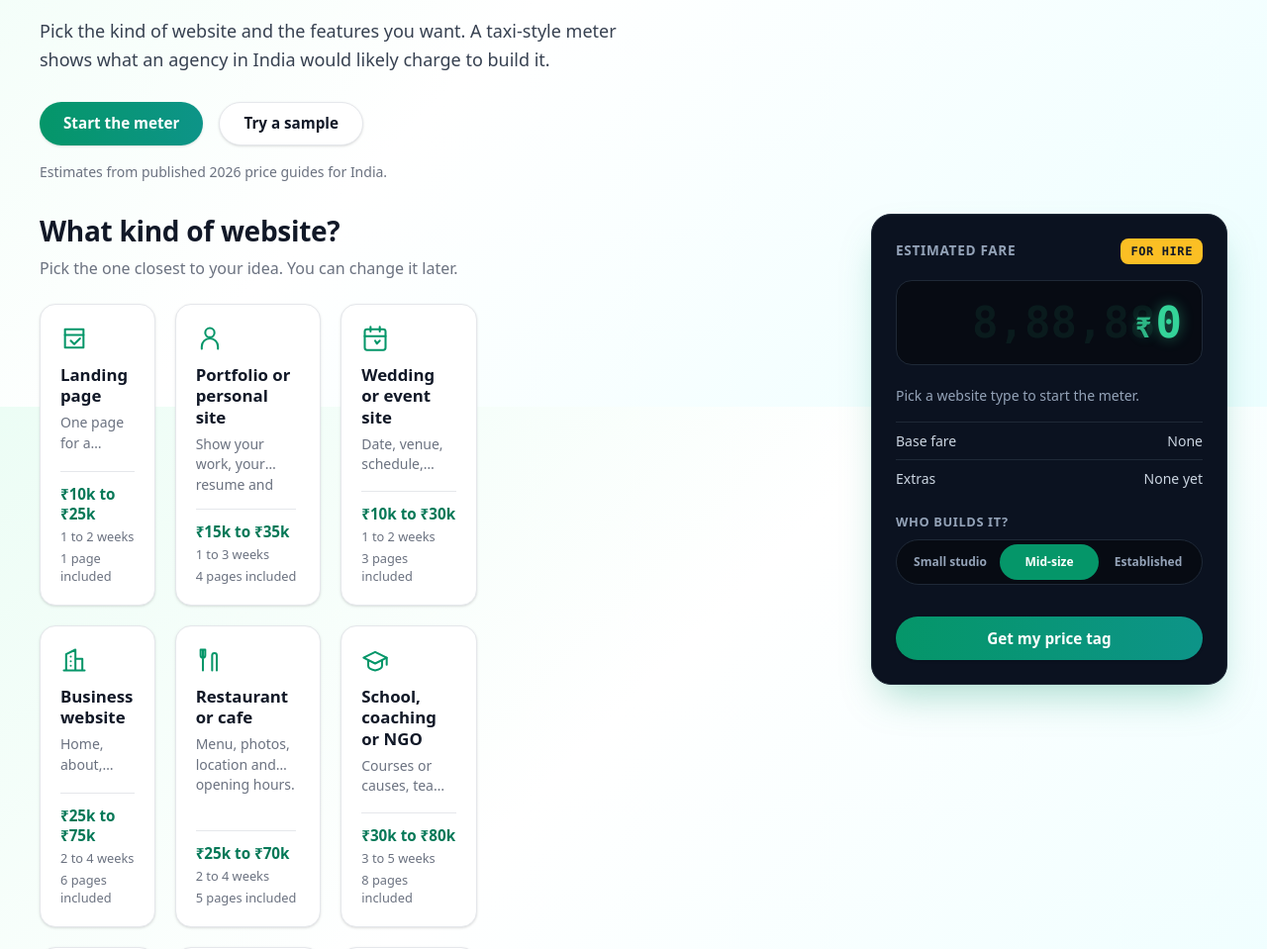
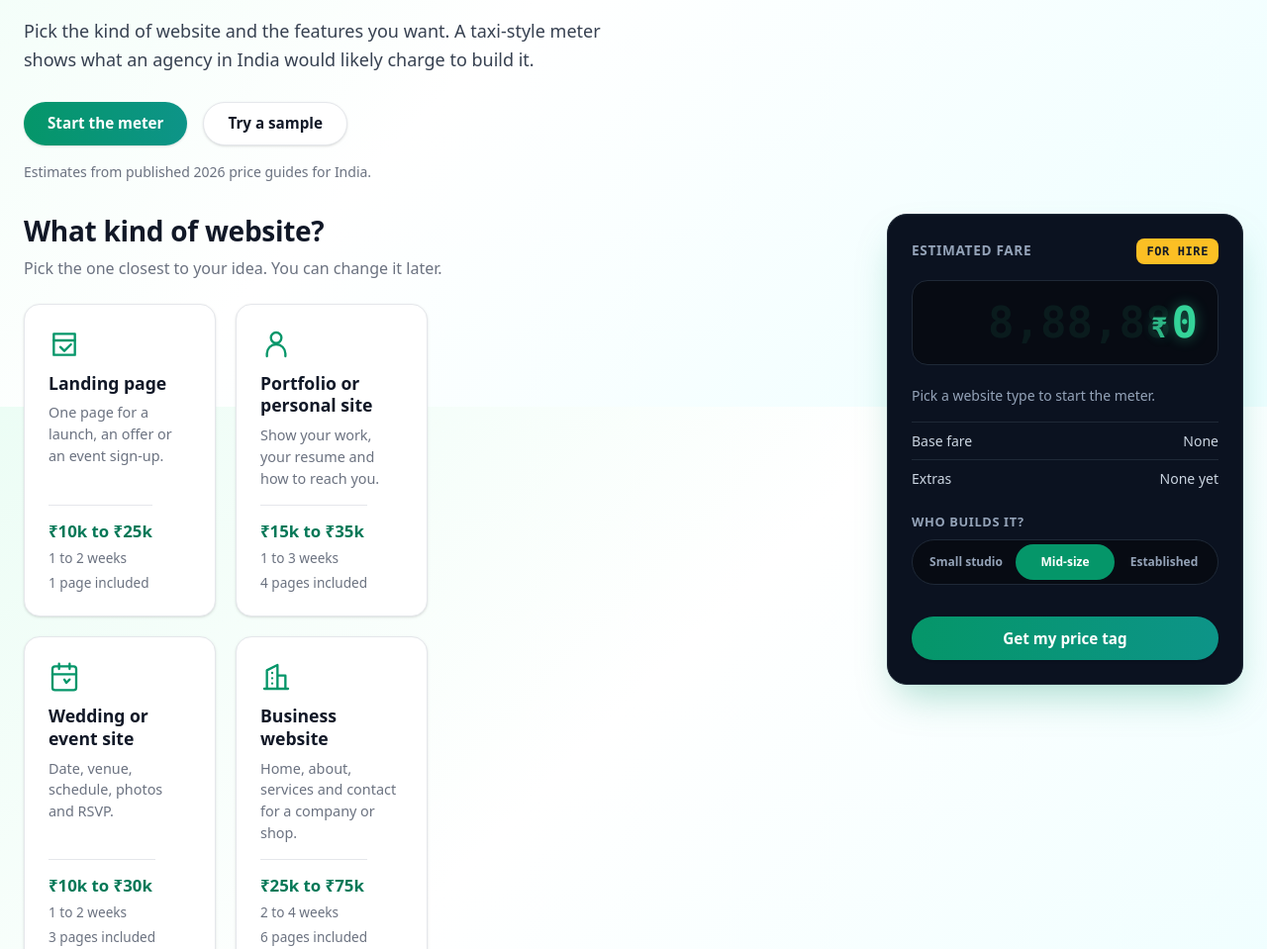
Before and after one commit to Pradeep-B28/Website_Price, a plain HTML site: page index.html in a window 1280 px wide. Shown: the part 389-1348 px from the top of the page at 99% size. Drawn offline with Linux system fonts and the light colour scheme.

Commit message:
Fix: clean reload, browser back navigation, stepper links, and spacious card grid

```diff
--- a/config.js
+++ b/config.js
@@ -5,7 +5,7 @@ export const CONFIG = {
   version: "1.0.0",
 
   // The live address, no slash at the end. Set in Phase 4 (deploy). Used for share links and link previews.
-  siteUrl: "",
+  siteUrl: "https://website-price-three.vercel.app",
 
   // Sales WhatsApp: digits only, country code first, 11 to 15 digits. Empty hides the "Talk to us" button.
   salesWhatsApp: "",
--- a/index.html
+++ b/index.html
@@ -12,13 +12,14 @@
 
   <!-- Open Graph / Link Previews -->
   <meta property="og:type" content="website">
+  <meta property="og:url" content="https://website-price-three.vercel.app">
   <meta property="og:title" content="What would your dream website cost?">
   <meta property="og:description" content="Pick the features. Watch the meter. Then learn to build it yourself.">
-  <meta property="og:image" content="assets/og-image.png">
+  <meta property="og:image" content="https://website-price-three.vercel.app/assets/og-image.png">
   <meta name="twitter:card" content="summary_large_image">
   <meta name="twitter:title" content="What would your dream website cost?">
   <meta name="twitter:description" content="Pick the features. Watch the meter. Then learn to build it yourself.">
-  <meta name="twitter:image" content="assets/og-image.png">
+  <meta name="twitter:image" content="https://website-price-three.vercel.app/assets/og-image.png">
 
   <link rel="icon" type="image/svg+xml" href="favicon.svg">
   <link rel="icon" type="image/png" href="assets/favicon.png">
@@ -187,7 +188,7 @@
         Pick the kind of website and the features you want. A taxi-style meter shows what an agency in India would likely charge to build it.
       </p>
       <div class="hero-actions">
-        <a href="#step-1" class="btn btn-primary">Start the meter</a>
+        <button type="button" id="hero-start-btn" class="btn btn-primary">Start the meter</button>
         <button id="hero-sample-btn" class="btn btn-secondary">Try a sample</button>
       </div>
       <div class="hero-note">Estimates from published 2026 price guides for India.</div>
--- a/js/app.js
+++ b/js/app.js
@@ -24,7 +24,10 @@ function renderAll(options = {}) {
 
   renderReceiptUI(document.getElementById("receipt-container"), state.pick, state.quote, {
     onShare: () => document.getElementById("share")?.scrollIntoView({ behavior: "smooth" }),
-    onEdit: () => document.getElementById("step-2")?.scrollIntoView({ behavior: "smooth" }),
+    onEdit: () => {
+      window.history.pushState({ step: 2 }, "", "#step-2");
+      document.getElementById("step-2")?.scrollIntoView({ behavior: "smooth" });
+    },
     onRestart: handleRestart
   });
 
@@ -52,6 +55,7 @@ function handleSelectType(typeId) {
   state.pick = res.pick;
   savePick(state.pick);
   renderAll({ immediate: false });
+  window.history.pushState({ step: 2 }, "", "#step-2");
   document.getElementById("step-2")?.scrollIntoView({ behavior: "smooth" });
 }
 
@@ -110,6 +114,7 @@ function handleShowReceipt() {
   abortSample();
   setReceiptVisible(true);
   renderAll({ immediate: false });
+  window.history.pushState({ step: 3 }, "", "#step-3");
   document.getElementById("step-3")?.scrollIntoView({ behavior: "smooth" });
 }
 
@@ -118,6 +123,7 @@ function handleRestart() {
   clearPick();
   setReceiptVisible(false);
   renderAll({ immediate: true });
+  window.history.pushState({ step: 1 }, "", window.location.pathname);
   document.getElementById("step-1")?.scrollIntoView({ behavior: "smooth" });
 }
 
@@ -150,6 +156,7 @@ function runSample() {
       document.getElementById("hero-sample-btn")?.removeAttribute("aria-disabled");
       setReceiptVisible(true);
       renderAll({ immediate: false });
+      window.history.pushState({ step: 3 }, "", "#step-3");
       (document.querySelector(".receipt-end-box") || document.getElementById("step-3"))?.scrollIntoView({ behavior: "smooth" });
     }
   }
@@ -176,6 +183,9 @@ function init() {
   state.pick = initial.pick;
   state.fromHash = initial.fromHash;
   if (state.fromHash && state.pick?.type) setReceiptVisible(true);
+  if (!window.history.state) {
+    window.history.replaceState({ step: state.fromHash ? 3 : 1 }, "", window.location.href);
+  }
 
   initTheme();
   const home = document.getElementById("header-home-link");
@@ -187,17 +197,48 @@ function init() {
   const ghost = document.getElementById("meter-ghost-digits");
   if (ghost) ghost.textContent = formatINR(888888);
 
+  const startBtn = document.getElementById("hero-start-btn");
+  if (startBtn) {
+    startBtn.addEventListener("click", () => {
+      abortSample();
+      handleRestart();
+    });
+  }
+
   initTypesUI(document.getElementById("types-grid"), handleSelectType);
   initFeaturesUI(document.getElementById("features-container"), {
     onToggle: handleToggleFeature,
     onCount: handleCountFeature,
     onNext: handleShowReceipt,
-    onBack: () => document.getElementById("step-1")?.scrollIntoView({ behavior: "smooth" })
+    onBack: () => {
+      window.history.pushState({ step: 1 }, "", "#step-1");
+      document.getElementById("step-1")?.scrollIntoView({ behavior: "smooth" });
+    }
   });
   initMeterUI({ onTier: handleTier, onGetPriceTag: handleShowReceipt });
   initShareUI(document.getElementById("share-container"));
   initDSAUI(document.getElementById("dsa-grid"));
   initSourcesUI(document.getElementById("sources-container"));
+
+  document.getElementById("step-pill-1")?.addEventListener("click", () => {
+    abortSample();
+    window.history.pushState({ step: 1 }, "", "#step-1");
+    document.getElementById("step-1")?.scrollIntoView({ behavior: "smooth" });
+  });
+  document.getElementById("step-pill-2")?.addEventListener("click", () => {
+    if (state.pick?.type) {
+      abortSample();
+      window.history.pushState({ step: 2 }, "", "#step-2");
+      document.getElementById("step-2")?.scrollIntoView({ behavior: "smooth" });
+    }
+  });
+  document.getElementById("step-pill-3")?.addEventListener("click", () => {
+    if (isReceiptVisible()) {
+      abortSample();
+      window.history.pushState({ step: 3 }, "", "#step-3");
+      document.getElementById("step-3")?.scrollIntoView({ behavior: "smooth" });
+    }
+  });
 
   const sampleBtn = document.getElementById("hero-sample-btn");
   if (sampleBtn) {
@@ -223,6 +264,19 @@ function init() {
   window.addEventListener("pointerdown", (e) => {
     if (state.sampleRunning && !e.target.closest("#hero-sample-btn")) abortSample();
   }, { passive: true });
+
+  window.addEventListener("popstate", (e) => {
+    const step = e.state?.step || 1;
+    if (step === 3) {
+      setReceiptVisible(true);
+      renderAll({ immediate: true });
+      document.getElementById("step-3")?.scrollIntoView({ behavior: "smooth" });
+    } else if (step === 2) {
+      document.getElementById("step-2")?.scrollIntoView({ behavior: "smooth" });
+    } else {
+      document.getElementById("step-1")?.scrollIntoView({ behavior: "smooth" });
+    }
+  });
 }
 
 if (document.readyState === "loading") document.addEventListener("DOMContentLoaded", init);
--- a/js/store.js
+++ b/js/store.js
@@ -93,12 +93,6 @@ export function loadInitialState() {
     return { pick: hashPick, fromHash: true };
   }
 
-  // 2. Saved pick second
-  const saved = getSavedPick();
-  if (saved && saved.type) {
-    return { pick: saved, fromHash: false };
-  }
-
-  // 3. Fresh pick
+  // 2. Fresh pick on reload (per user request: no old data on refresh)
   return { pick: emptyPick(), fromHash: false };
 }
--- a/styles/components.css
+++ b/styles/components.css
@@ -220,15 +220,15 @@
 
 @media (min-width: 600px) {
   .types-cards-grid {
-    grid-template-columns: repeat(2, 1fr);
-    gap: 18px;
+    grid-template-columns: repeat(2, minmax(0, 1fr));
+    gap: 20px;
   }
 }
 
-@media (min-width: 1024px) {
+@media (min-width: 1400px) {
   .types-cards-grid {
-    grid-template-columns: repeat(3, 1fr);
-    gap: 20px;
+    grid-template-columns: repeat(3, minmax(0, 1fr));
+    gap: 24px;
   }
 }
 
@@ -237,16 +237,18 @@
   background: var(--surface);
   border: 1px solid var(--border);
   border-radius: var(--radius-card);
-  padding: 20px;
+  padding: 24px;
   text-align: left;
   display: flex;
   flex-direction: column;
+  justify-content: space-between;
   box-shadow: var(--shadow-sm);
   transition: transform var(--duration-fast) var(--ease-spring),
               box-shadow var(--duration-fast) var(--ease-standard),
               border-color var(--duration-fast) var(--ease-standard),
               background-color var(--duration-fast) var(--ease-standard);
-  min-height: 180px;
+  min-height: 230px;
+  width: 100%;
 }
 
 @media (hover: hover) {
@@ -295,44 +297,41 @@
 }
 
 .type-icon {
-  width: 28px;
-  height: 28px;
+  width: 32px;
+  height: 32px;
   color: var(--brand);
   transition: transform var(--duration-fast) var(--ease-spring);
 }
 
 .type-name {
   font-weight: 800;
-  font-size: 1.05rem;
+  font-size: 1.1rem;
   line-height: 1.3;
-  margin-bottom: 6px;
+  margin-bottom: 8px;
   color: var(--text);
 }
 
 .type-desc {
-  font-size: 0.875rem;
-  line-height: 1.45;
+  font-size: 0.9rem;
+  line-height: 1.5;
   color: var(--muted);
   margin-bottom: 16px;
-  display: -webkit-box;
-  -webkit-line-clamp: 2;
-  -webkit-box-orient: vertical;
-  overflow: hidden;
   flex-grow: 1;
 }
 
 .type-meta {
   display: flex;
   flex-direction: column;
-  gap: 4px;
+  gap: 6px;
   border-top: 1px solid var(--border);
-  padding-top: 12px;
-  font-size: 0.8rem;
+  padding-top: 14px;
+  font-size: 0.85rem;
+  margin-top: auto;
 }
 
 .type-range {
   font-weight: 800;
-  font-size: 0.95rem;
+  font-size: 1.05rem;
   color: var(--brand-strong);
 }
 
@@ -761,13 +760,13 @@
   position: fixed;
   inset: auto 0 0 0;
   width: 100%;
-  max-width: 500px;
+  max-width: 540px;
   margin: 0 auto;
   border-radius: 24px 24px 0 0;
   background: var(--meter-bg);
   border: 1px solid var(--meter-edge);
   color: #FFFFFF;
-  padding: 24px 20px calc(24px + env(safe-area-inset-bottom, 0px));
+  padding: 28px 24px calc(28px + env(safe-area-inset-bottom, 0px));
   box-shadow: var(--shadow-meter);
   z-index: 250;
 }
--- a/styles/layout.css
+++ b/styles/layout.css
@@ -104,7 +104,14 @@
   font-size: 0.875rem;
   font-weight: 600;
   color: var(--muted);
+  cursor: pointer;
+  user-select: none;
   transition: all var(--duration-fast) var(--ease-standard);
+}
+
+.step-item:hover {
+  border-color: var(--brand);
+  color: var(--text);
 }
 
 .step-item.active {
@@ -144,16 +151,26 @@
 
 /* Main Container & Two-column layout on PC */
 .main-wrapper {
-  max-width: 1240px;
+  max-width: 1360px;
   margin: 0 auto;
-  padding: 0 20px 80px;
+  padding: 0 24px 80px;
+}
+
+.step-section {
+  scroll-margin-top: 140px;
+}
+
+@media (max-width: 1023px) {
+  .step-section {
+    scroll-margin-top: 80px;
+  }
 }
 
 @media (min-width: 1024px) {
   .main-layout {
     display: grid;
     grid-template-columns: minmax(0, 1fr) 360px;
-    gap: 40px;
+    gap: 36px;
     align-items: start;
   }
 }
```
